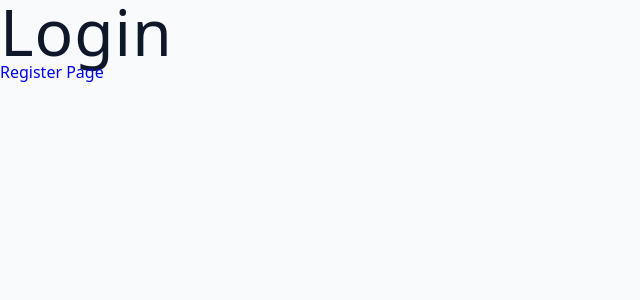
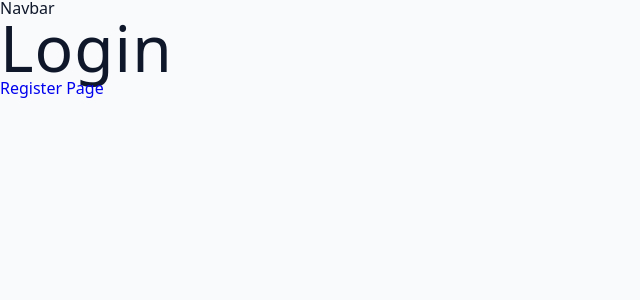
Before and after one commit to sdx0909/jobify-mern-app, a React (Vite) app in the folder client/: page /login in a window 1280 px wide. Shown: the top 300 px of the page, without its empty margins (0-640 px from the left). Built offline with nearby package versions, Linux system fonts and the light colour scheme.

Commit message:
done nested-routes-app.jsx

```diff
--- a/client/src/App.jsx
+++ b/client/src/App.jsx
@@ -15,22 +15,31 @@
 
 // creating the route for handling the api's
 const router = createBrowserRouter([
+  // HomeLayout | Landing --> register | login | dashboard
   {
     path: '/',
-    element: <Landing/>
+    element: <HomeLayout/>,
+    children: [
+      {
+        // for attaching the HomeLayout page to Landing
+        index: true,
+        element: <Landing/>,
       },
       {
-    path: '/register',
+        path: 'register',
         element: <Register/>
       },
       {
-    path: '/login',
+        path: 'login',
         element: <Login/>
       },
       {
-    path: '/dashboard',
+        path: 'dashboard',
         element: <DashboardLayout/>
       },
+    ],
+  },
+
 ])
 // creting the App Component
 function App() {
--- a/client/src/pages/HomeLayout.jsx
+++ b/client/src/pages/HomeLayout.jsx
@@ -1,6 +1,12 @@
+import { Outlet } from "react-router-dom"
+
 function HomeLayout() {
   return (
-    <h1>HomeLayout Page</h1>
+    <div>
+      <nav>Navbar</nav>
+      {/* this is for childrens */}
+      <Outlet />
+    </div>
   )
 }
 export default HomeLayout
```
Lines whose indentation alone changed are shown as unchanged.
